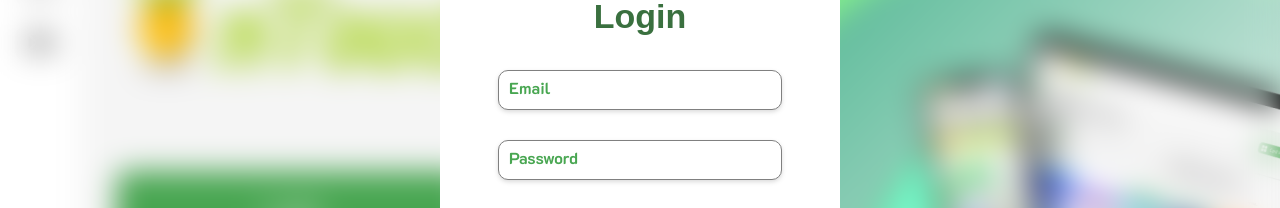
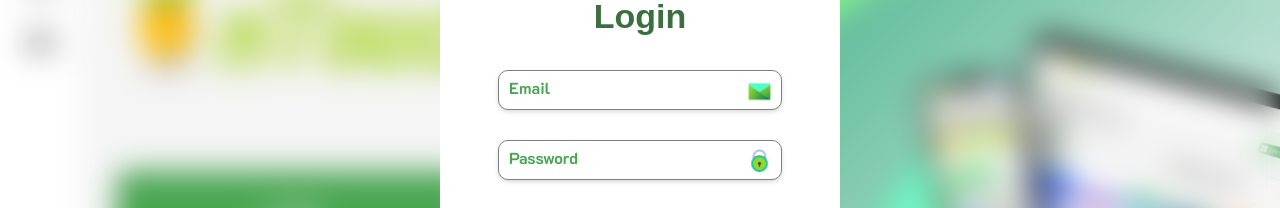
Before and after one commit to Danil4534/InTouch, a React (Vite) app: page / in a window 1280 px wide. Both pictures are taken after a click on the button "Login". Shown: the part 264-472 px from the top of the page. Built offline with nearby package versions, Linux system fonts and the light colour scheme; a web font is replaced by a local one.

Commit message:
17.02.2024

```diff
--- a/src/components/ModalWindows/Authmodal/AuthModal.jsx
+++ b/src/components/ModalWindows/Authmodal/AuthModal.jsx
@@ -4,6 +4,8 @@ import style from "./auth-style.module.scss";
 import Title from "../../Main/Sections/HeaderSection/components/Title/Title";
 import Logo from "../../Main/Sections/HeaderSection/components/logo/Logo";
 import GoogleIcon from "../../../assets/svg/googleIcon.svg";
+import LockIcon from "../../../assets/svg/LockIcon.svg";
+import EmailIcon from "../../../assets/svg/emailIcon.svg";
 function AuthModal({ authModalActive, setAuthModalActive }) {
   return (
     <div
@@ -32,9 +34,11 @@ function AuthModal({ authModalActive, setAuthModalActive }) {
           </div>
           <div className={style.formInfoBlock}>
             <div className={style.emailSection}>
+              <img src={EmailIcon} alt="" />
               <input type="email" placeholder="Email" />
             </div>
             <div className={style.passwordSection}>
+              <img src={LockIcon} alt="" />
               <input type="password" placeholder="Password" />
             </div>
             <div className={style.formBtn}>
--- a/src/components/ModalWindows/Authmodal/auth-style.module.scss
+++ b/src/components/ModalWindows/Authmodal/auth-style.module.scss
@@ -65,7 +65,14 @@
 .emailSection {
   display: flex;
   flex-direction: column;
-
+  position: relative;
+  img {
+    position: absolute;
+    right: 10px;
+    top: 23%;
+    width: 25px;
+    height: 25px;
+  }
   input {
     height: 40px;
     border-radius: 10px;
@@ -88,6 +95,14 @@
 .passwordSection {
   display: flex;
   flex-direction: column;
+  position: relative;
+  img {
+    position: absolute;
+    right: 10px;
+    top: 23%;
+    width: 25px;
+    height: 25px;
+  }
   input {
     height: 40px;
     border-radius: 10px;
@@ -97,12 +112,9 @@
     display: flex;
     align-items: center;
     caret-color: green;
-
     padding: 0 0 0 10px;
   }
-  input:hover {
-    cursor: pointer;
-  }
+
   input::placeholder {
     font-size: 16px;
     display: flex;
--- a/src/components/Navbar/navbar-style.module.scss
+++ b/src/components/Navbar/navbar-style.module.scss
@@ -1,5 +1,6 @@
 .navbarWrapper {
   position: fixed;
+  // display: none;
 }
 .navbarBody {
   width: 80px;
```
Also changed, not shown: src/assets/svg/LockIcon.svg (added), src/assets/svg/emailIcon.svg (added).
